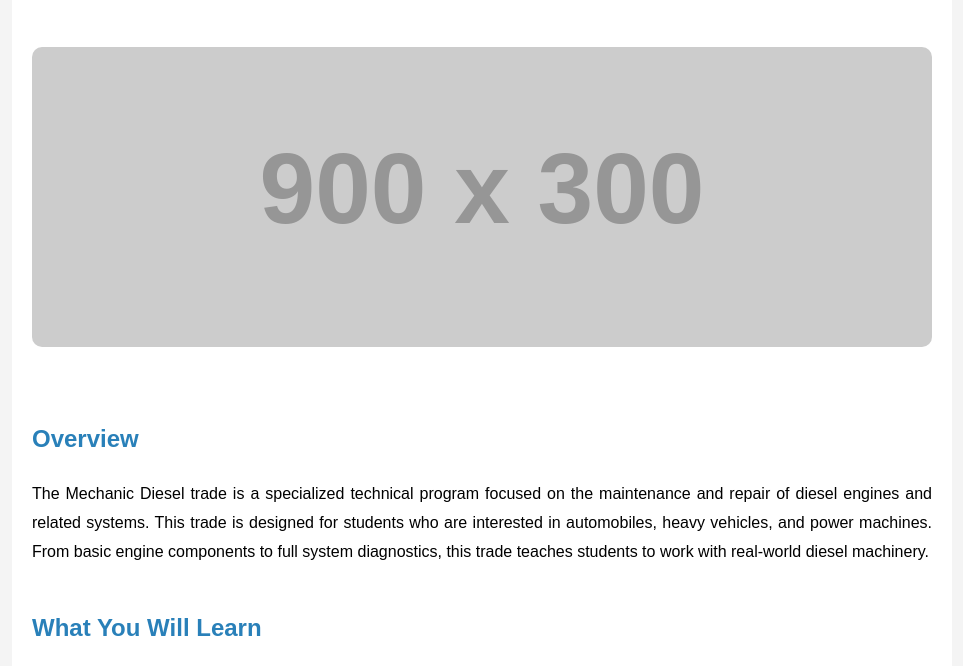
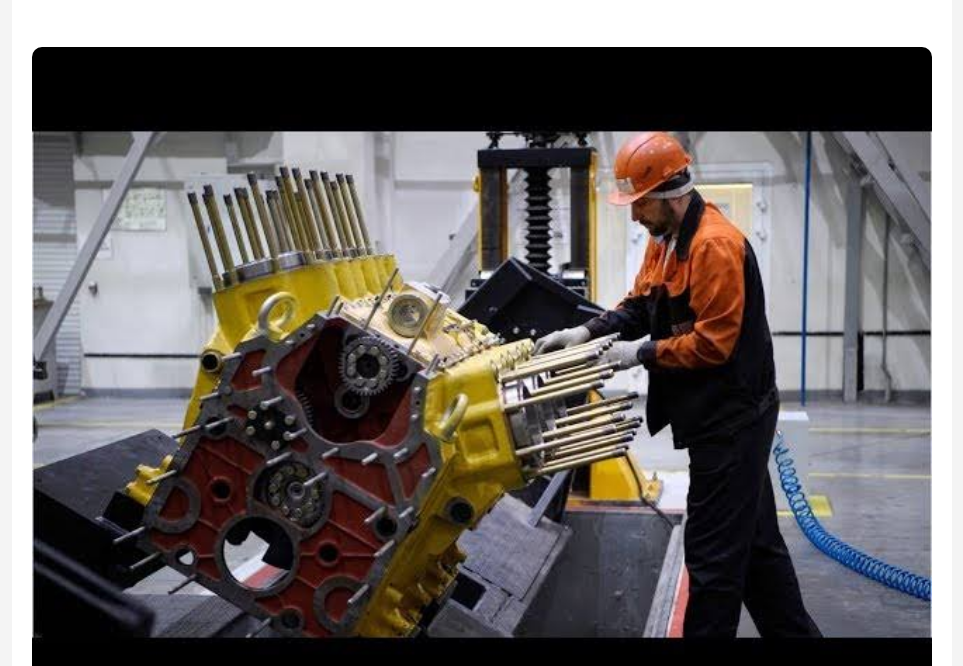
Before and after one commit to Governmentiti/Itiproject, a plain HTML site: page mechanic_diesel.html in a window 1280 px wide. Shown: the part 122-788 px from the top of the page, without its empty margins (158-1121 px from the left). Drawn offline with Linux system fonts and the light colour scheme; placeholder pictures from the web are drawn by us.

Commit message:
mechanic_diesel.html

```diff
--- a/mechanic_diesel.html
+++ b/mechanic_diesel.html
@@ -42,7 +42,7 @@
   <div class="container">
     <h1>Mechanic Diesel Trade</h1>
 
-    <img src="https://via.placeholder.com/900x300?text=Demo+Mechanic+Diesel+Image" alt="Mechanic Diesel Image" />
+    <img src="Images/di.jpeg" alt="Mechanic Diesel Image" />
 
     <h2>Overview</h2>
     <p>
```
